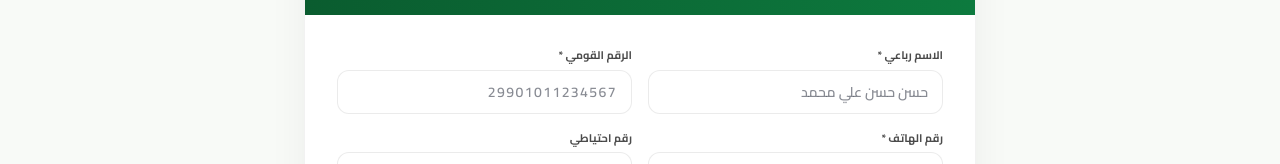
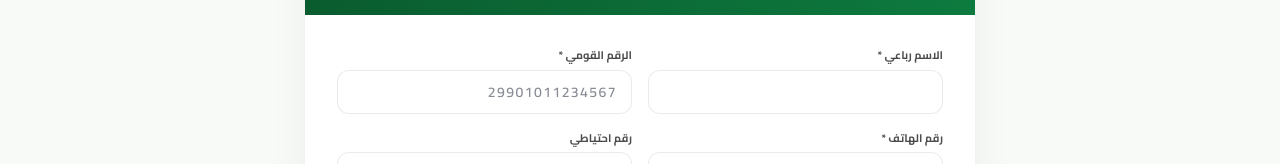
Before and after one commit to anatete404/esnad, a Next.js app: page /register in a window 1280 px wide. Shown: the part 223-387 px from the top of the page. Built offline with nearby package versions, Linux system fonts and the light colour scheme.

Commit message:
Register: remove fullName placeholder example text

```diff
--- a/app/register/page.tsx
+++ b/app/register/page.tsx
@@ -112,7 +112,6 @@ export default function RegisterPage() {
                   className="input"
                   value={form.fullName}
                   onChange={(event) => update('fullName', event.target.value)}
-                  placeholder="حسن حسن علي محمد"
                   required
                 />
               </Field>
```
